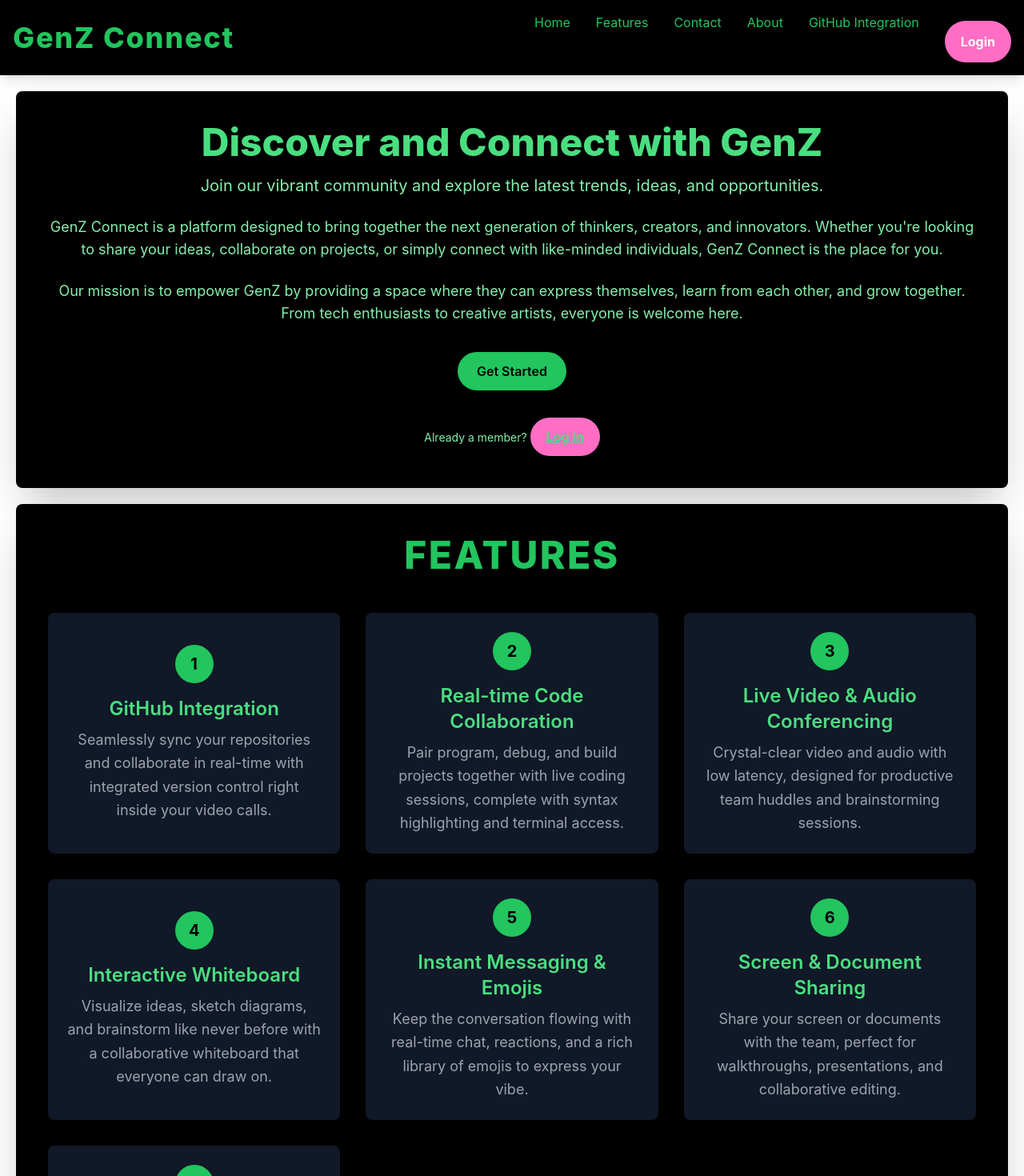
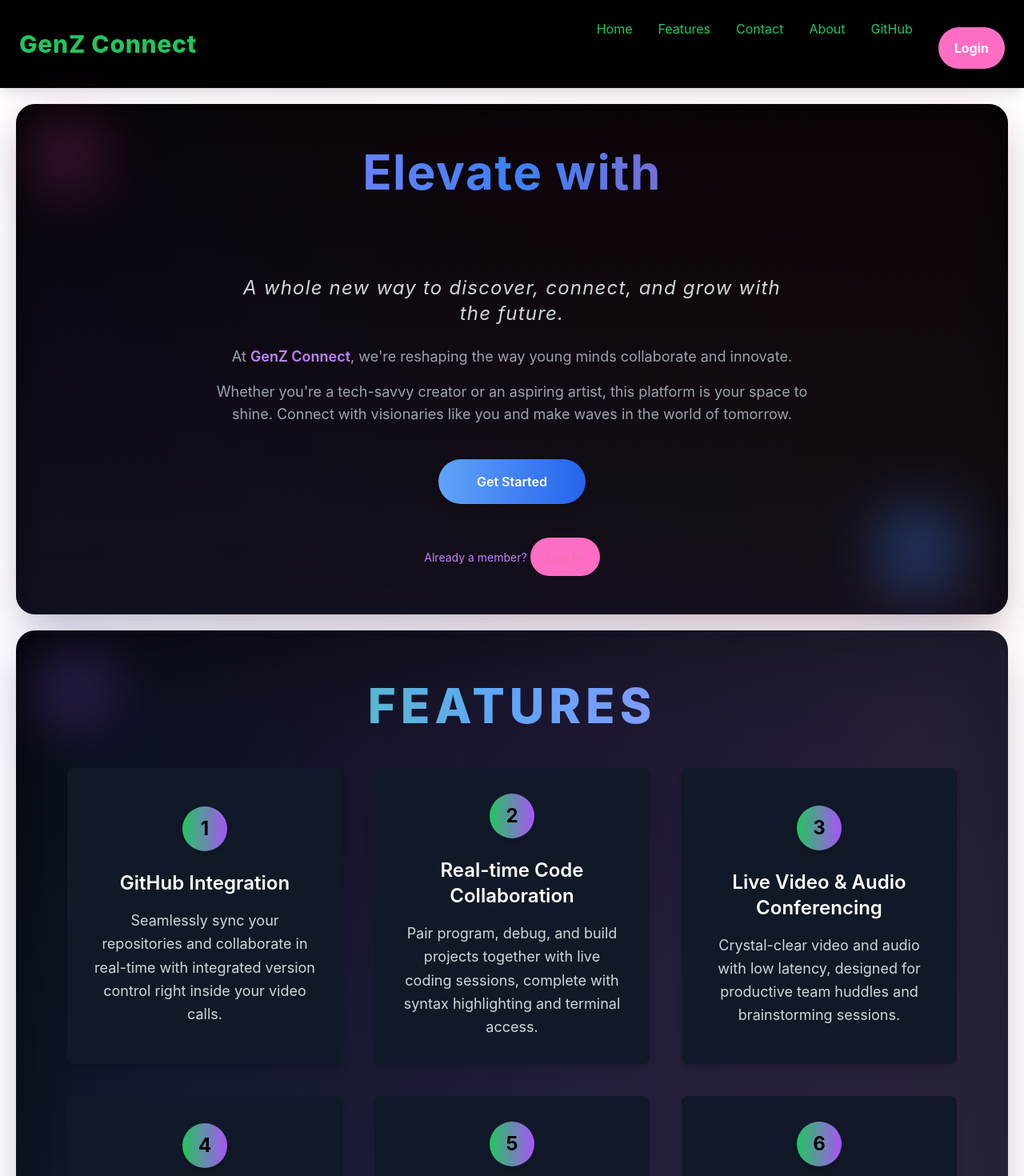
Before and after one commit to dixitk941/genz-connectt, a React (Create React App) app: page / in a window 1280 px wide. Shown: the top 1470 px of the page at 80% size. Built offline with nearby package versions, Linux system fonts and the light colour scheme; no server answers.

Commit message:
ui updtae

```diff
--- a/src/components/Header.js
+++ b/src/components/Header.js
@@ -35,19 +35,21 @@
   };
 
   return (
-    <header className="bg-black text-green-500 p-4 shadow-lg">
+    <header className="bg-black text-green-500 p-6 shadow-lg transition-transform duration-300">
       <div className="container mx-auto flex justify-between items-center">
-        <h1 className="text-4xl font-extrabold tracking-wider">GenZ Connect</h1>
+        <h1 className="text-3xl font-extrabold tracking-wide">
+          <Link to="/" className="hover:text-green-400 transition-colors duration-300">GenZ Connect</Link>
+        </h1>
         <nav className="hidden md:flex space-x-8">
-          <Link to="/" className="hover:text-green-300">Home</Link>
-          <Link to="/features" className="hover:text-green-300">Features</Link>
-          <Link to="/contact" className="hover:text-green-300">Contact</Link>
-          <Link to="/about" className="hover:text-green-300">About</Link>
-          <Link to="/githubintegration" className="hover:text-green-300">GitHub Integration</Link>
+          <Link to="/" className="hover:text-green-400 transition-colors duration-300">Home</Link>
+          <Link to="/features" className="hover:text-green-400 transition-colors duration-300">Features</Link>
+          <Link to="/contact" className="hover:text-green-400 transition-colors duration-300">Contact</Link>
+          <Link to="/about" className="hover:text-green-400 transition-colors duration-300">About</Link>
+          <Link to="/githubintegration" className="hover:text-green-400 transition-colors duration-300">GitHub</Link>
           {isLoggedIn ? (
-            <button onClick={handleLogout} className="hover:text-green-300">Logout</button>
+            <button onClick={handleLogout} className="hover:text-green-400 transition-colors duration-300">Logout</button>
           ) : (
-            <button onClick={toggleModal} className="hover:text-green-300">Login</button>
+            <button onClick={toggleModal} className="hover:text-green-400 transition-colors duration-300">Login</button>
           )}
         </nav>
         <div className="md:hidden">
@@ -57,18 +59,18 @@
         </div>
       </div>
       {isMobileMenuOpen && (
-        <nav className="md:hidden">
-          <ul className="flex flex-col space-y-4 mt-4 text-center">
-            <li><Link to="/" className="hover:text-green-300">Home</Link></li>
-            <li><Link to="/features" className="hover:text-green-300">Features</Link></li>
-            <li><Link to="/contact" className="hover:text-green-300">Contact</Link></li>
-            <li><Link to="/about" className="hover:text-green-300">About</Link></li>
-            <li><Link to="/githubintegration" className="hover:text-green-300">GitHub</Link></li>
+        <nav className="md:hidden bg-black text-green-500 mt-4 p-4 rounded-lg shadow-lg">
+          <ul className="flex flex-col space-y-4 text-center">
+            <li><Link to="/" className="hover:text-green-400 transition-colors duration-300">Home</Link></li>
+            <li><Link to="/features" className="hover:text-green-400 transition-colors duration-300">Features</Link></li>
+            <li><Link to="/contact" className="hover:text-green-400 transition-colors duration-300">Contact</Link></li>
+            <li><Link to="/about" className="hover:text-green-400 transition-colors duration-300">About</Link></li>
+            <li><Link to="/githubintegration" className="hover:text-green-400 transition-colors duration-300">GitHub</Link></li>
             <li>
               {isLoggedIn ? (
-                <button onClick={handleLogout} className="hover:text-green-300">Logout</button>
+                <button onClick={handleLogout} className="hover:text-green-400 transition-colors duration-300">Logout</button>
               ) : (
-                <button onClick={toggleModal} className="hover:text-green-300">Login</button>
+                <button onClick={toggleModal} className="hover:text-green-400 transition-colors duration-300">Login</button>
               )}
             </li>
           </ul>
--- a/src/components/Hero.js
+++ b/src/components/Hero.js
@@ -28,27 +28,52 @@
     };
 
     return (
-        <section className="bg-black p-10 text-center rounded-lg m-5 shadow-2xl">
-            <h2 className="text-5xl font-extrabold text-green-400 mb-4">Discover and Connect with GenZ</h2>
-            <p className="text-xl text-green-300 mb-6">Join our vibrant community and explore the latest trends, ideas, and opportunities.</p>
-            <p className="text-lg text-green-300 mb-6">
-                GenZ Connect is a platform designed to bring together the next generation of thinkers, creators, and innovators.
-                Whether you're looking to share your ideas, collaborate on projects, or simply connect with like-minded individuals,
-                GenZ Connect is the place for you.
+        <section className="relative bg-black p-12 text-center rounded-3xl m-5 shadow-2xl transform transition-transform duration-500 hover:scale-105">
+            {/* Layered background with rotating gradients */}
+            <div className="absolute inset-0 bg-gradient-to-r from-purple-500 via-pink-500 to-red-500 opacity-10 blur-xl rounded-3xl z-0"></div>
+            <div className="absolute inset-0 bg-gradient-to-b from-black to-gray-900 opacity-50 rounded-3xl z-0"></div>
+
+            {/* Main content container */}
+            <div className="relative z-10">
+                <h2 className="text-6xl font-bold bg-gradient-to-r from-purple-400 via-blue-500 to-pink-500 text-transparent bg-clip-text mb-4 leading-tight tracking-wide">
+                    Elevate with <span className="block animate-bounce">GenZ Power</span>
+                </h2>
+                <p className="text-2xl text-gray-300 mb-6 max-w-2xl mx-auto italic tracking-wider">
+                    A whole new way to discover, connect, and grow with the future.
                 </p>
-            <p className="text-lg text-green-300 mb-6">
-                Our mission is to empower GenZ by providing a space where they can express themselves, learn from each other,
-                and grow together. From tech enthusiasts to creative artists, everyone is welcome here.
+
+                <div className="max-w-3xl mx-auto mb-8">
+                    <p className="text-lg text-gray-400 mb-4">
+                        At <span className="font-semibold text-purple-400">GenZ Connect</span>, we're reshaping the way young minds collaborate and innovate.
                     </p>
-            <button className="bg-green-500 text-black py-3 px-6 rounded-full font-semibold hover:bg-green-700 hover:text-white transition duration-300">
-                Get Started
+                    <p className="text-lg text-gray-400 mb-6">
+                        Whether you're a tech-savvy creator or an aspiring artist, this platform is your space to shine.
+                        Connect with visionaries like you and make waves in the world of tomorrow.
+                    </p>
+                </div>
+
+                {/* 3D button with unique hover effects */}
+                <button className="relative inline-block bg-gradient-to-r from-blue-400 to-blue-600 text-white font-semibold py-4 px-12 rounded-full shadow-lg transition-transform duration-300 transform hover:scale-110 hover:rotate-3">
+                    <span className="absolute inset-0 bg-gradient-to-r from-blue-400 via-pink-500 to-purple-500 opacity-0 rounded-full transition-all duration-300 hover:opacity-100"></span>
+                    <span className="relative z-10">Get Started</span>
                 </button>
+
+                {/* Conditional Login link */}
                 {!isLoggedIn && (
-                <div className="mt-6">
-                    <p className="text-green-300 text-sm">Already a member? <button onClick={handleLoginClick} className="underline text-green-400 hover:text-green-500">Log in</button></p>
+                    <div className="mt-8">
+                        <p className="text-purple-400 text-sm">
+                            Already a member? <button onClick={handleLoginClick} className="underline text-pink-400 hover:text-purple-500 transition-colors duration-300">Log in</button>
+                        </p>
                     </div>
                 )}
+
+                {/* Login Modal */}
                 {isLoginModalOpen && <LoginModal onClose={handleCloseModal} onLoginSuccess={handleLoginSuccess} />}
+            </div>
+
+            {/* Floating abstract shapes for uniqueness */}
+            <div className="absolute top-8 left-8 w-16 h-16 bg-pink-500 rounded-full opacity-50 blur-2xl animate-float"></div>
+            <div className="absolute bottom-8 right-16 w-24 h-24 bg-blue-500 rounded-full opacity-50 blur-2xl animate-float"></div>
         </section>
     );
 };
--- a/src/pages/Features.js
+++ b/src/pages/Features.js
@@ -33,22 +33,48 @@
     ];
 
     return (
-        <section className="bg-black p-10 text-center rounded-lg m-5 shadow-2xl">
-            <h2 className="text-5xl font-extrabold text-green-500 mb-12 uppercase tracking-wider">Features</h2>
-            <div className="grid grid-cols-1 sm:grid-cols-2 lg:grid-cols-3 gap-8">
+        <section className="relative bg-gradient-to-br from-black via-gray-900 to-gray-800 p-16 text-center rounded-3xl m-5 shadow-2xl transform transition-transform duration-500 hover:scale-105">
+            {/* Glowing effect behind the section */}
+            <div className="absolute inset-0 bg-gradient-to-r from-blue-500 via-purple-500 to-pink-500 opacity-10 blur-3xl rounded-3xl z-0"></div>
+
+            {/* Main content container */}
+            <div className="relative z-10">
+                <h2 className="text-6xl font-extrabold bg-gradient-to-r from-green-400 via-blue-400 to-purple-400 text-transparent bg-clip-text mb-12 uppercase tracking-widest">
+                    Features
+                </h2>
+
+                {/* Feature Cards */}
+                <div className="grid grid-cols-1 sm:grid-cols-2 lg:grid-cols-3 gap-10">
                     {features.map((feature, index) => (
                         <div
                             key={index}
-                        className="bg-gray-900 p-6 rounded-lg shadow-lg flex flex-col justify-center items-center transform transition-all duration-300 hover:scale-105 hover:bg-gray-800"
+                            className="relative bg-gray-900 p-8 rounded-lg shadow-lg flex flex-col justify-center items-center transform transition-all duration-300 hover:scale-105 hover:bg-gray-800 group"
                         >
-                        <span className="bg-green-500 text-black rounded-full h-12 w-12 flex items-center justify-center text-xl font-bold mb-4">
+                            {/* Glowing number badge */}
+                            <span className="bg-gradient-to-r from-green-500 to-purple-500 text-black rounded-full h-14 w-14 flex items-center justify-center text-2xl font-bold mb-6 shadow-lg transform transition-transform group-hover:scale-110">
                                 {index + 1}
                             </span>
-                        <h3 className="text-2xl font-semibold text-green-400 mb-2">{feature.title}</h3>
-                        <p className="text-lg text-gray-400 leading-relaxed text-center">{feature.description}</p>
+
+                            {/* Feature Title */}
+                            <h3 className="text-2xl font-semibold text-white mb-4 group-hover:text-green-400 transition-colors duration-300">
+                                {feature.title}
+                            </h3>
+
+                            {/* Feature Description */}
+                            <p className="text-lg text-gray-300 leading-relaxed text-center max-w-xs">
+                                {feature.description}
+                            </p>
+
+                            {/* Underline animation on hover */}
+                            <div className="absolute bottom-0 left-0 right-0 h-1 w-0 bg-gradient-to-r from-green-400 to-purple-500 transition-all duration-300 group-hover:w-full"></div>
                         </div>
                     ))}
                 </div>
+            </div>
+
+            {/* Abstract floating shapes for uniqueness */}
+            <div className="absolute top-8 left-8 w-20 h-20 bg-purple-500 rounded-full opacity-40 blur-2xl animate-float-slow"></div>
+            <div className="absolute bottom-8 right-16 w-32 h-32 bg-blue-500 rounded-full opacity-40 blur-3xl animate-float-fast"></div>
         </section>
     );
 };
--- a/src/pages/GithubIntegration.js
+++ b/src/pages/GithubIntegration.js
@@ -16,14 +16,11 @@
         throw new Error("GitHub token is missing. Ensure it's set in the environment variables.");
       }
 
-      console.log("GitHub Token:", token); // Check if the token is accessible
-
       const userResponse = await axios.get(`https://api.github.com/users/${username}`, {
         headers: {
           Authorization: `token ${token}`,
         },
       });
-      console.log("User data fetched:", userResponse.data);
       setUserData(userResponse.data);
 
       const reposResponse = await axios.get(userResponse.data.repos_url, {
@@ -31,29 +28,42 @@
           Authorization: `token ${token}`,
         },
       });
-      console.log("Repositories fetched:", reposResponse.data);
       setRepos(reposResponse.data);
     } catch (error) {
-      console.error('Error fetching user or repos:', error);
       setError("Failed to fetch user or repositories. Please try again.");
     }
   };
 
   return (
-    <div className="github-integration">
+    <div className="relative p-10 bg-gradient-to-r from-black via-gray-800 to-gray-900 text-white rounded-lg shadow-xl overflow-hidden transition-transform duration-500 hover:scale-105">
+      {/* Glowing gradient behind the section */}
+      <div className="absolute inset-0 bg-gradient-to-r from-green-400 via-purple-500 to-pink-500 opacity-20 blur-2xl z-0"></div>
+
+      {/* Content starts */}
+      <div className="relative z-10">
         <SearchUser onSelectUser={handleUserSelect} />
-      {error && <p className="text-red-500">{error}</p>}
+        {error && <p className="text-red-500 mt-4">{error}</p>}
+
         {userData && (
-        <div className="user-info text-center mt-6">
-          <h2 className="text-xl font-semibold">{userData.name}</h2>
-          <p className="text-gray-700">{userData.bio}</p>
-          <img src={userData.avatar_url} alt={userData.name} className="w-24 h-24 rounded-full mx-auto mt-4" />
+          <div className="user-info text-center mt-10">
+            <h2 className="text-3xl font-bold bg-gradient-to-r from-green-400 via-blue-500 to-purple-500 text-transparent bg-clip-text">
+              {userData.name}
+            </h2>
+            <p className="text-gray-400 mt-2">{userData.bio}</p>
+            <img
+              src={userData.avatar_url}
+              alt={userData.name}
+              className="w-32 h-32 rounded-full mx-auto mt-6 border-4 border-green-400 shadow-lg transform transition-all hover:scale-110"
+            />
           </div>
         )}
+
         {repos.length > 0 && (
-        <div className="repos mt-6">
-          <h2 className="text-xl font-semibold mb-4">Repositories</h2>
-          <ul className="list-none p-0">
+          <div className="repos mt-12 text-center">
+            <h2 className="text-2xl font-bold mb-6 bg-gradient-to-r from-pink-400 via-purple-400 to-blue-400 text-transparent bg-clip-text">
+              Repositories
+            </h2>
+            <ul className="grid grid-cols-1 sm:grid-cols-2 gap-8">
               {repos.map((repo) => (
                 <RepoItem key={repo.id} repo={repo} username={userData.login} />
               ))}
@@ -61,6 +71,11 @@
           </div>
         )}
       </div>
+
+      {/* Abstract floating shapes */}
+      <div className="absolute top-16 left-8 w-24 h-24 bg-purple-500 rounded-full opacity-30 blur-xl animate-pulse"></div>
+      <div className="absolute bottom-10 right-16 w-32 h-32 bg-blue-500 rounded-full opacity-30 blur-2xl animate-pulse"></div>
+    </div>
   );
 };
 
```
Also changed, not shown: src/components/RepoItem.js (+5 -3 lines), src/components/SearchUser.js (+26 -7 lines), src/pages/ContactForm.js (+22 -10 lines). Lines whose indentation alone changed are shown as unchanged.
